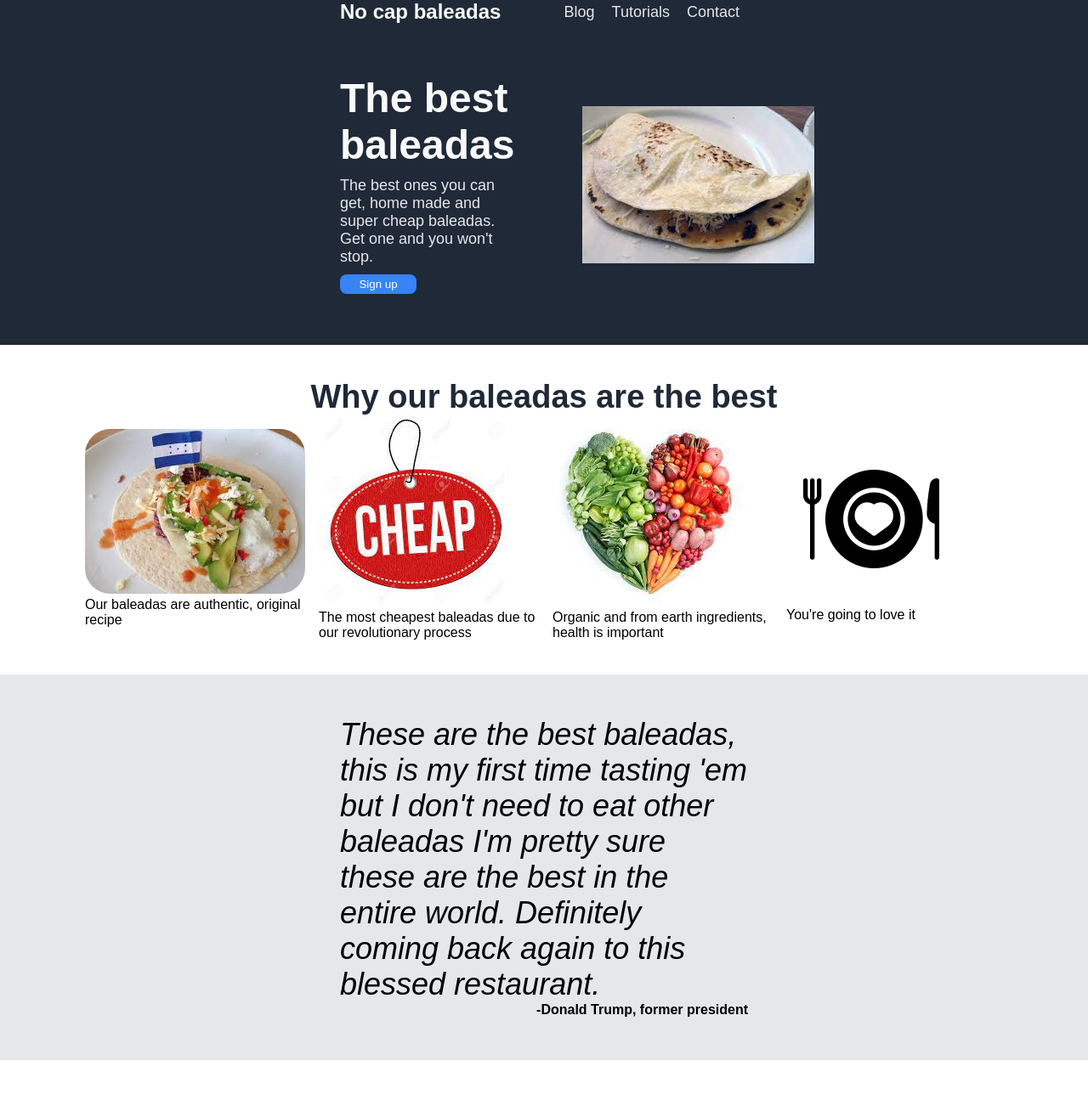
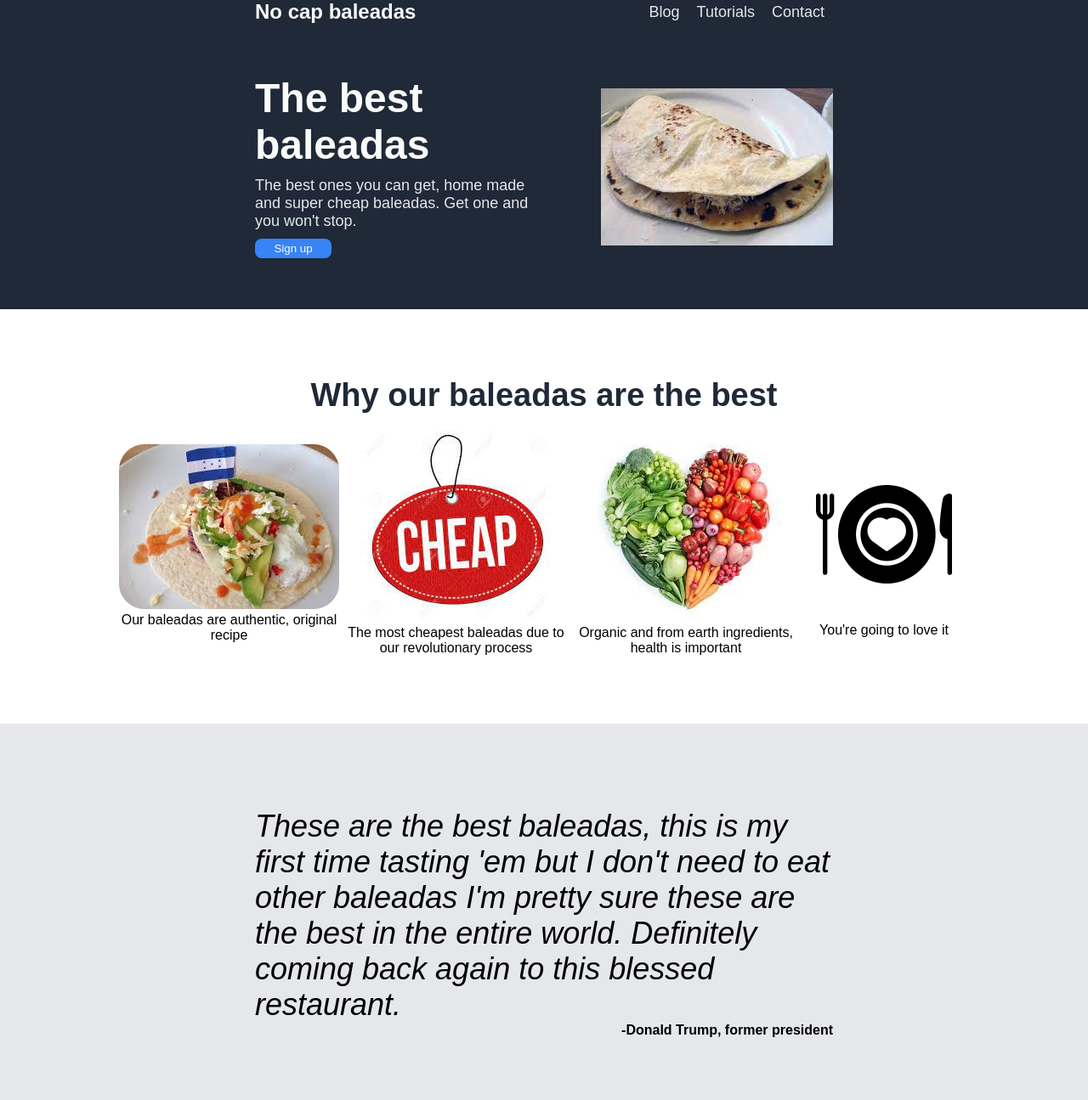
Before and after one commit to maikol9703/Landing-page, a plain HTML site: page index.html in a window 1280 px wide. Shown: the top 1295 px of the page at 85% size. Drawn offline with Linux system fonts and the light colour scheme.

Commit message:
Change some padding and margin

```diff
--- a/style.css
+++ b/style.css
@@ -19,7 +19,7 @@ body {
     align-items: center;
     justify-content: flex-start;
     text-align: center;
-    padding: 0 400px;
+    padding: 0 300px;
 
 }
 
@@ -46,7 +46,7 @@ a{
     display: flex;
     gap: 40px;
     align-items: center;
-    padding: 60px 400px;
+    padding: 60px 300px;
 }
 
 .main-hero-text {
@@ -83,7 +83,9 @@ button {
 .info {
     display: flex;
     flex-direction: column;
-    padding: 40px;
+    padding: 80px;
+    text-align: center;
+    gap: 20px;
 }
 
 .info-header {
@@ -115,7 +117,7 @@ button {
     display: flex;
     background-color: #e5e7eb;;
     flex-direction: column;
-    padding: 50px 400px;
+    padding: 100px 300px;
 }
 
 .main-quote {
@@ -139,7 +141,7 @@ button {
 }
 .signup {
     display: flex;
-    padding: 40px 60px;
+    padding: 20px 60px;
     background-color: #3883f6;
     border-radius: 10px;
     gap: 10px;
```
